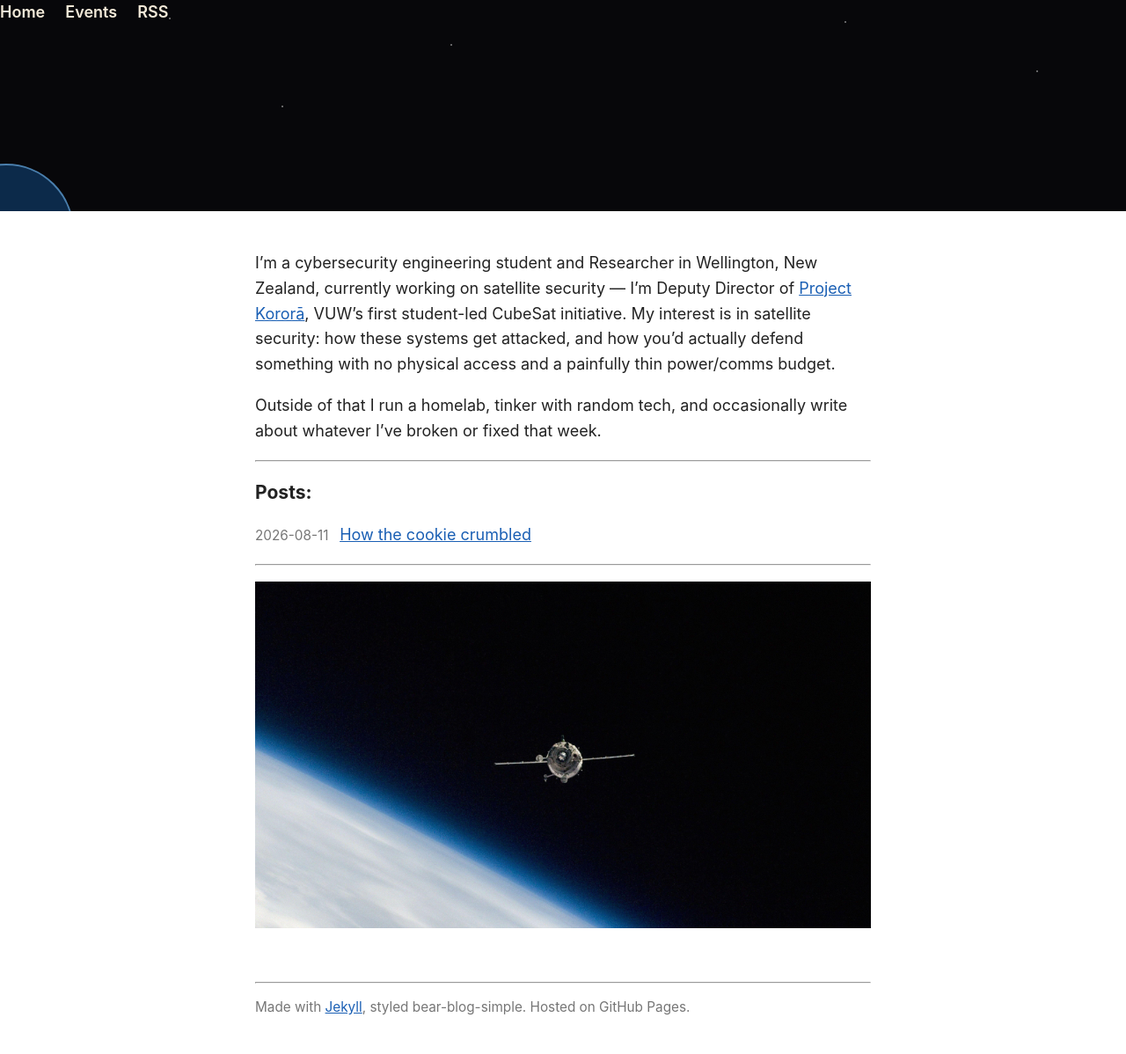
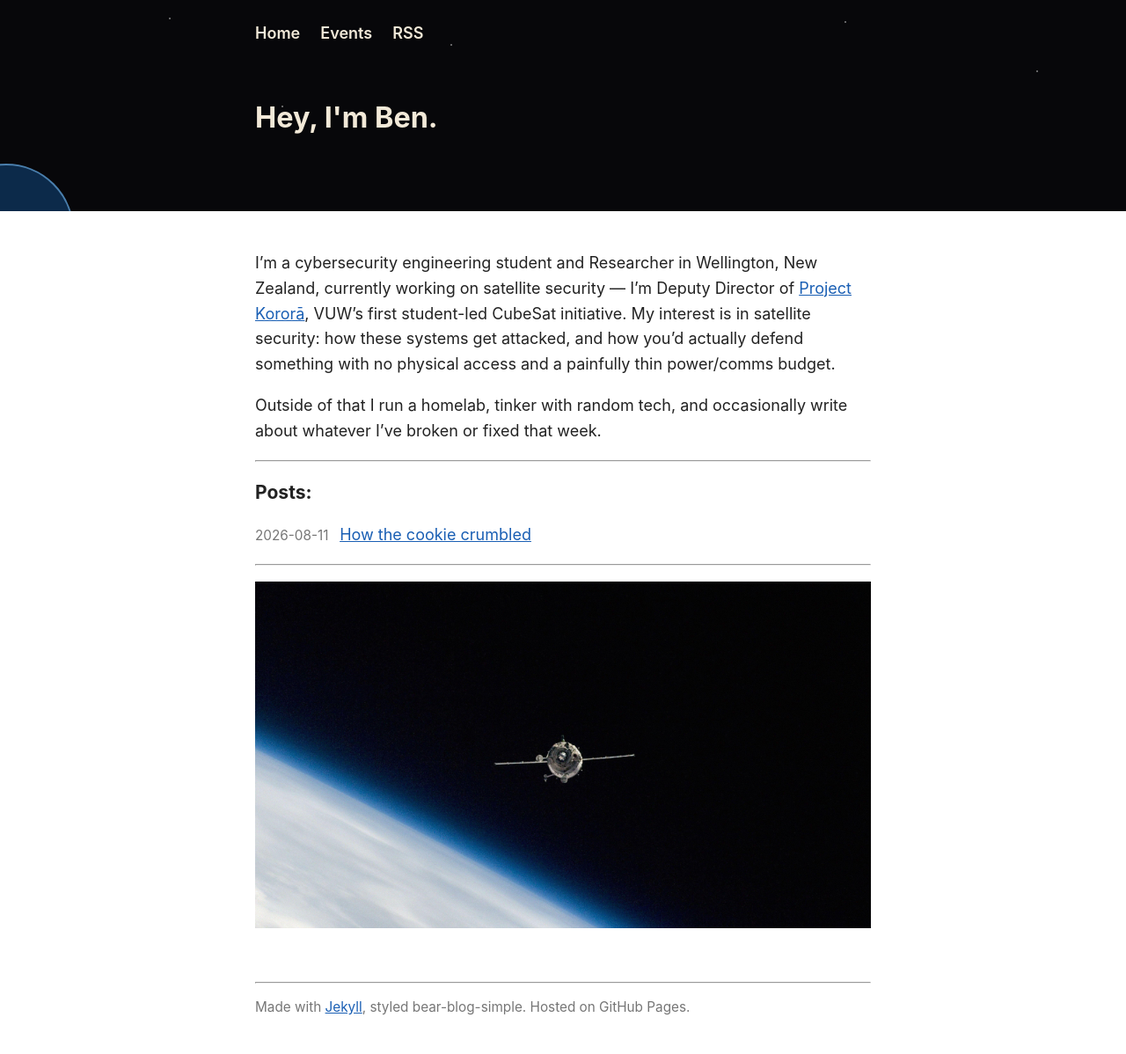
Before and after one commit to benvandw/benvandw.github.io, a Jekyll site: the page built from index.md, in a window 1280 px wide. Shown: the whole page at 88% size. Built offline with Jekyll 4.4.1, drawn with Linux system fonts in a browser that asks for light colours.

Commit message:
Refactor header layout and add hero section

```diff
--- a/_layouts/default.html
+++ b/_layouts/default.html
@@ -10,11 +10,6 @@
 </head>
 <body>
   <header class="hero">
-    <nav>
-      <a href="{{ '/' | relative_url }}">Home</a>
-      <a href="{{ '/events' | relative_url }}">Events</a>
-      <a href="{{ '/index.xml' | relative_url }}">RSS</a>
-    </nav>
     <div class="earthrise" aria-hidden="true">
       <span class="star" style="top:20px; left:15%;"></span>
       <span class="star" style="top:50px; left:40%;"></span>
@@ -22,6 +17,18 @@
       <span class="star" style="top:80px; left:92%;"></span>
       <span class="star" style="top:120px; left:25%;"></span>
       <div class="earth"></div>
+    </div>
+    <div class="hero-inner">
+      <nav>
+        <a href="{{ '/' | relative_url }}">Home</a>
+        <a href="{{ '/events' | relative_url }}">Events</a>
+        <a href="{{ '/index.xml' | relative_url }}">RSS</a>
+      </nav>
+      {% if page.url == "/" %}
+      <div class="hero-text">
+        <h1>Hey, I'm Ben.</h1>
+      </div>
+      {% endif %}
     </div>
   </header>
 
```
